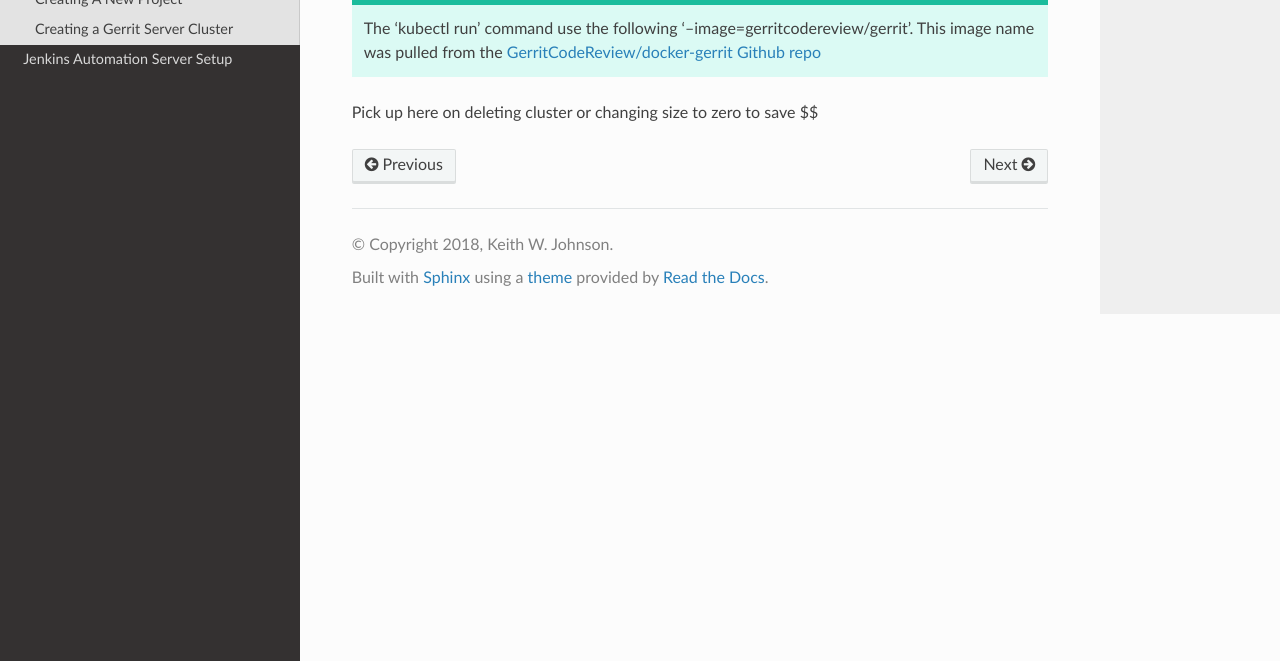
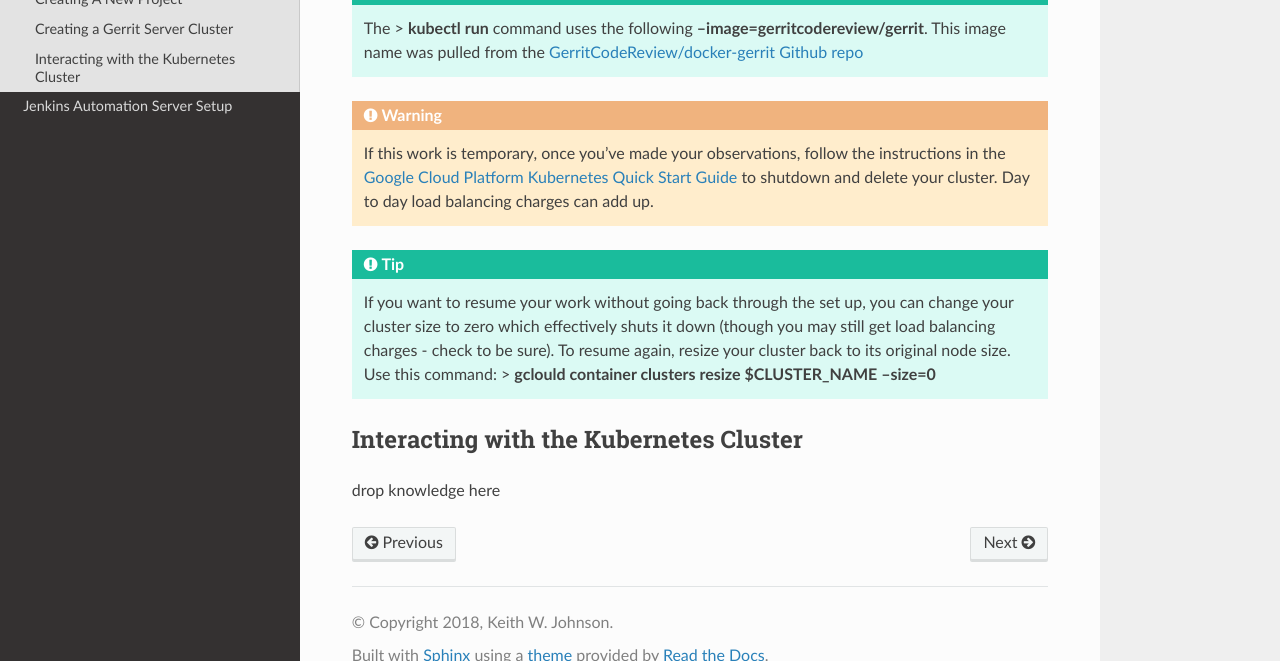
Before and after one commit to hirosh7/jenkins_sample, a Sphinx documentation site: the page built from docs/gc_docker_setup.rst, in a window 1280 px wide and 900 px high, scrolled down 2876 px, cut to the strip 239-900 px from the top of the window. Built offline with Sphinx 7.4.7 and the Read the Docs theme 2.0.0, drawn with Linux system fonts in a browser that asks for light colours; pages that are not in the unit, such as notebooks, are missing from menus.

Commit message:
Completed Gerrit cluster setup section

```diff
--- a/docs/gc_docker_setup.rst
+++ b/docs/gc_docker_setup.rst
@@ -72,8 +72,22 @@ If all goes well, when you browse there you'll see the Gerrit Server screen.
 .. image:: images/gerrit_docker.png
    :align: center
 
-.. tip:: The 'kubectl run' command use the following '--image=gerritcodereview/gerrit'.
+.. tip:: The > **kubectl run** command uses the following **--image=gerritcodereview/gerrit**.
    This image name was pulled from the `GerritCodeReview/docker-gerrit Github repo
    <https://github.com/GerritCodeReview/docker-gerrit>`_
 
-Pick up here on deleting cluster or changing size to zero to save $$
+.. warning::
+   If this work is temporary, once you've made your observations, follow the instructions
+   in the `Google Cloud Platform Kubernetes Quick Start Guide
+   <https://cloud.google.com/kubernetes-engine/docs/quickstart>`_ to shutdown and delete
+   your cluster. Day to day load balancing charges can add up.
+.. tip::
+   If you want to resume your work without going back through the set up, you can change
+   your cluster size to zero which effectively shuts it down (though you may still get
+   load balancing charges - check to be sure). To resume again, resize your cluster back
+   to its original node size. Use this command:
+   > **gclould container clusters resize $CLUSTER_NAME --size=0**
+
+Interacting with the Kubernetes Cluster
+---------------------------------------
+drop knowledge here
```
